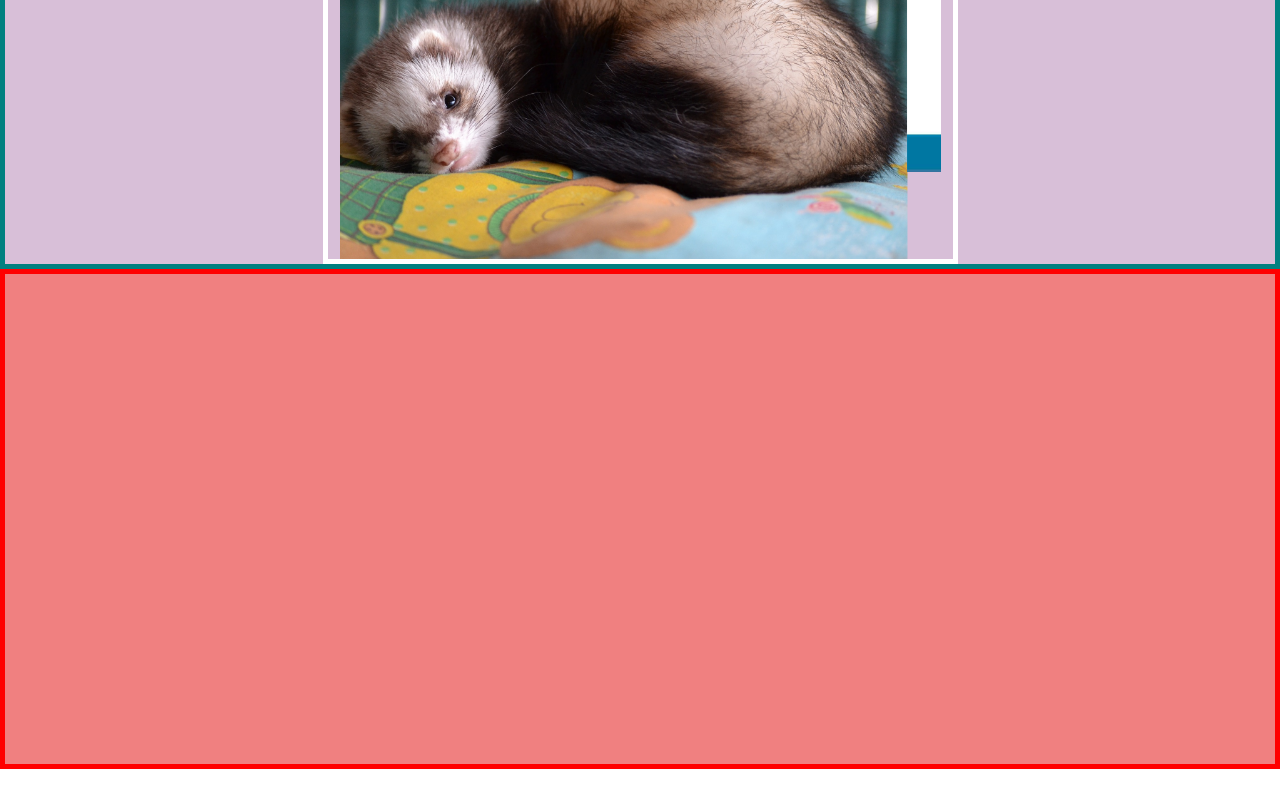
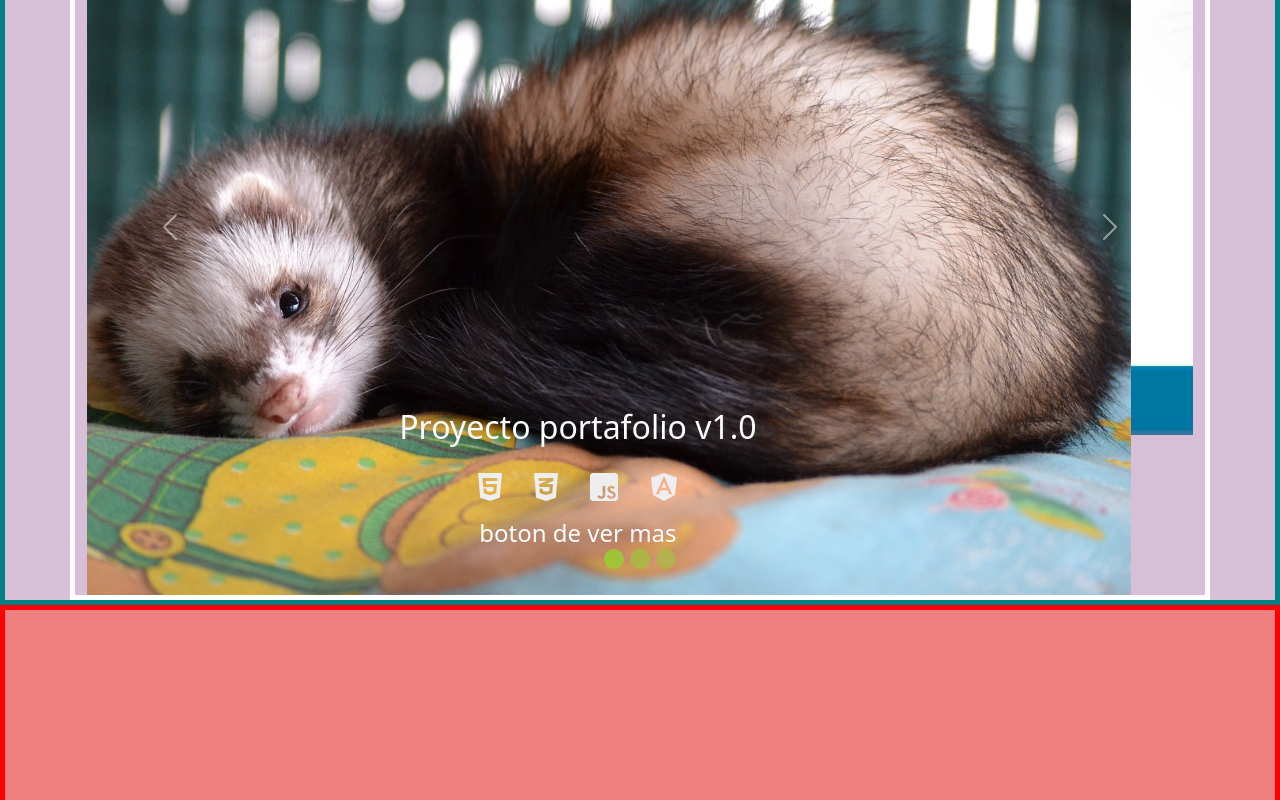
Before and after one commit to gastonm1998/portafolio-web-angular, an Angular app: page / in a window 1280 px wide. Shown: the part 2126-2926 px from the top of the page. Before the commit the page ends 2895 px from the top, so only its background shows below. Built offline with nearby package versions, Linux system fonts and the light colour scheme.

Commit message:
parcialmente completado el carousel con controles

```diff
--- a/src/app/proyectos/proyectos.component.css
+++ b/src/app/proyectos/proyectos.component.css
@@ -1,7 +1,18 @@
 .container{
     border:5px solid white;
-    max-width: 50%;
-    max-height: 50%;
-    min-width: 50%;
-    min-height: 50%;
+
 }
+.carousel-indicators button{
+    width: 20px;
+    height: 20px;
+    border-radius: 100%;
+    background-color: yellowgreen;
+}
+
+.fab{
+
+    color: none;
+    padding: 1rem;
+
+    color: #EEEEEE
+}
--- a/src/app/proyectos/proyectos.component.html
+++ b/src/app/proyectos/proyectos.component.html
@@ -1,20 +1,43 @@
 <div class="container">
     <!--carousel 1-->
     <div class="carousel slide" id="carousel-01" data-bs-ride="carousel">
+
+        <!--indicacores carousel-->
+
+        <div class="carousel-indicators">
+            <button type="button" data-bs-target="#carousel-01" data-bs-slide-to="0" class="active" aria-current="true" aria-label="Slide 1"></button>
+            <button type="button" data-bs-target="#carousel-01" data-bs-slide-to="1" aria-label="Slide 2"></button>
+            <button type="button" data-bs-target="#carousel-01" data-bs-slide-to="2" aria-label="Slide 3"></button>
+        </div>
+
 
         <div class="carousel-inner">
 
             <!--proyecto 1-->
 
-            <div class="carousel-item active">
+            <div class="carousel-item active" data-interval="1000">
 
                 <img src="../../assets/prueba1.jpg" alt="proyecto1" class="d-block w-100">
+
+                <!--comentarios-->
+                <div class="carousel-caption">
+                    <h2>Proyecto portafolio  v1.0</h2>
+
+                    <div class="iconos-proyecto text-center  ">
+                        <i class="fab fa-html5 fa-2x "></i>
+                        <i class="fab fa-css3-alt fa-2x"></i>
+                        <i class="fab fa-js-square fa-2x"></i>
+                        <i class="fab fa-angular fa-2x"></i>
+                    </div>
+
+                    <h4>boton de ver mas</h4>
+                </div>
 
             </div>
 
             <!--proyecto 2-->
 
-            <div class="carousel-item ">
+            <div class="carousel-item " data-interval="1000">
 
                 <img src="../../assets/prueba2.jpg" alt="proyecto1" class="d-block w-100">
 
@@ -23,7 +46,7 @@
 
             <!--proyecto 3-->
 
-            <div class="carousel-item ">
+            <div class="carousel-item " data-interval="1000">
 
                 <img src="../../assets/prueba3.jpg" alt="proyecto1" class="d-block w-100">
 
@@ -31,6 +54,23 @@
 
         </div>
 
+        <!--controles carousel-->
+
+        <a href="#carousel-01" class="carousel-control-prev" data-bs-slide="prev">
+
+            <span class="carousel-control-prev-icon" aria-hidden="true"> </span>
+
+            <span class="sr-only"> anterior </span>
+
+        </a>
+
+        <a href="#carousel-01" class="carousel-control-next" data-bs-slide="next">
+
+            <span class="carousel-control-next-icon" aria-hidden="true"></span>
+
+            <span class="sr-only"> siguiente </span>
+
+        </a>
 
     </div>
 </div>
```
